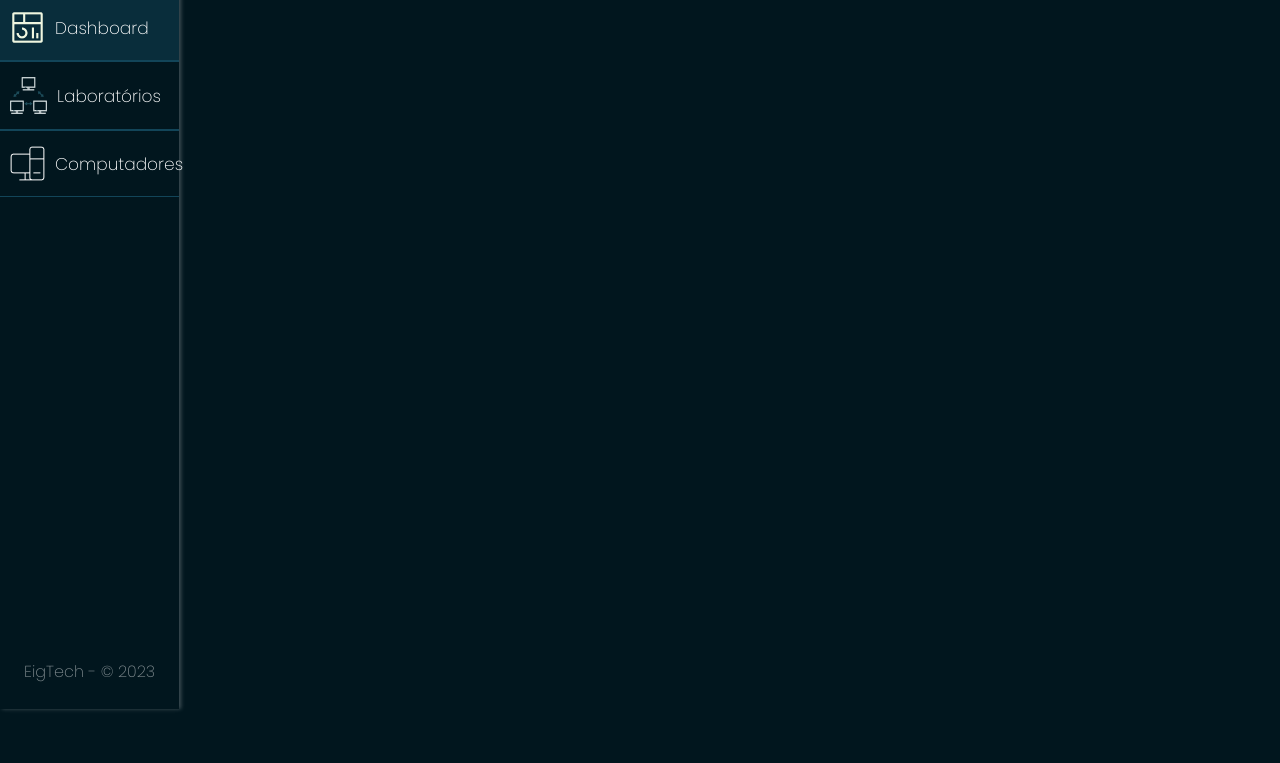
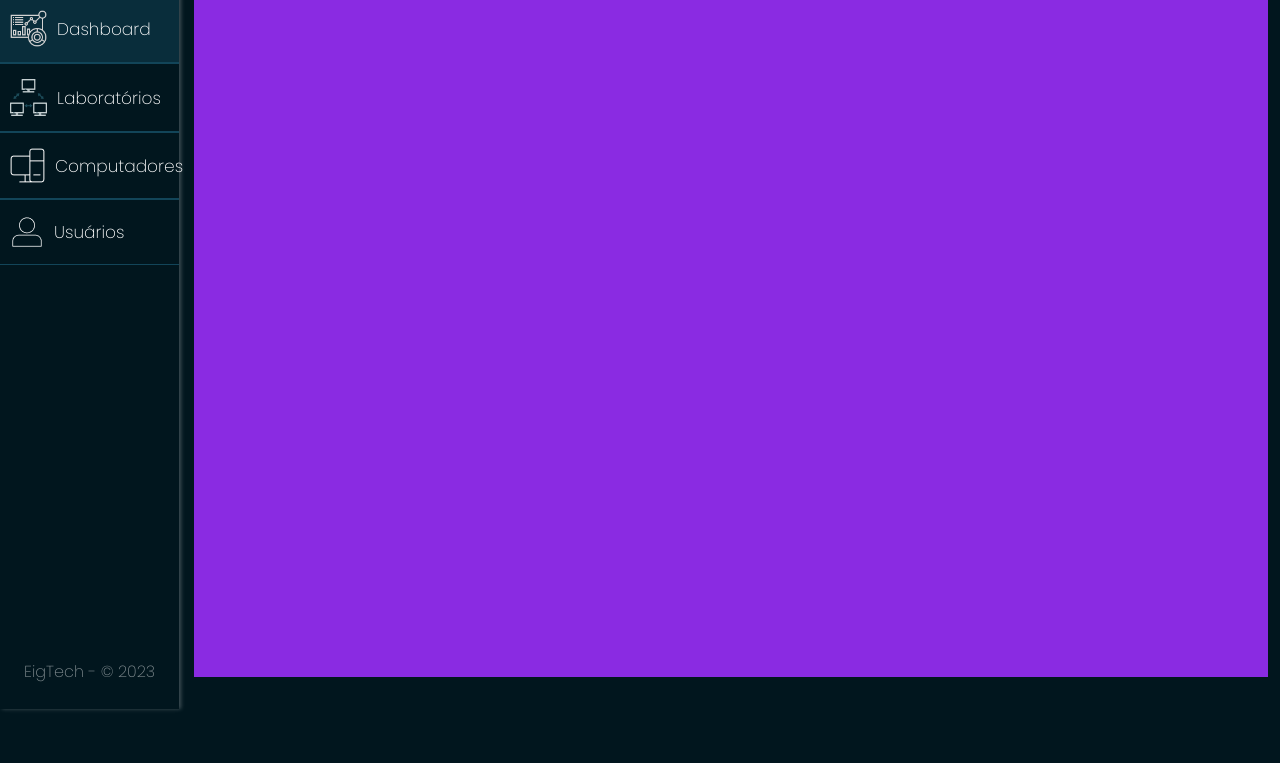
Before and after one commit to EigTech-Solutions/DataGuard, a plain HTML site: page telaBase.html in a window 1280 px wide. Shown: the part 101-864 px from the top of the page. Drawn offline with Linux system fonts and the light colour scheme.

Commit message:
Finalizando o css inicial da página base da aplicação

```diff
--- a/basePages.css
+++ b/basePages.css
@@ -3,6 +3,23 @@
 *{
     margin: 0;
     padding: 0;
+    scrollbar-width: thin;
+    scrollbar-color: #124559 #598392;
+}
+
+/* Works on Chrome, Edge, and Safari */
+*::-webkit-scrollbar {
+    width: 12px;
+}
+
+*::-webkit-scrollbar-track {
+    background: #598392;
+}
+
+*::-webkit-scrollbar-thumb {
+    background-color: #124559;
+    border-radius: 20px;
+    border: 3px solid #598392;
 }
 
 body{
@@ -130,8 +147,19 @@ body{
     background-color: #598392;
 }
 
-.conteudo-page{
-    /* background-color: aqua; */
+.container-page{
     width: 100%;
     height: 100%;
+    overflow-y: auto;
 }
+
+.conteudo-page{
+    border: solid blueviolet;
+    background-color: blueviolet;
+    width: 97%;
+    height: 86%;
+    margin: 20px 0 50px 15px;
+    display: flex;
+    flex-direction: column;
+    justify-content: space-between;
+}
--- a/telaBase.html
+++ b/telaBase.html
@@ -13,7 +13,7 @@
         <ul>
             <li>
                 <a href="#" class="pgAtual">
-                    <img src="assents/carbon_dashboard.png" alt="icon dashboard"> Dashboard
+                    <img src="assents/dashboard.png" width="37px" alt="icon dashboard"> Dashboard
                 </a>
             </li>
             <li>
@@ -24,6 +24,11 @@
             <li>
                 <a href="#">
                     <img src="assents/icon_computer-outline.png" alt=""> Computadores
+                </a>
+            </li>
+            <li>
+                <a href="#">
+                    <img src="assents/iwwa_user.png" alt=""> Usuários
                 </a>
             </li>
         </ul>
@@ -37,16 +42,23 @@
             <div class="usuario">
                 <span>Olá, <b>Username</b></span>
                 <select class="sl_perfil">
-                    <option value="0">Perf. Técnico</option>
-                    <option value="1">Perf. Admin</option>
+                    <option value="0">Perf. Admin</option>
+                    <option value="1" selected>Perf. Técnico</option>
                 </select>
             </div>
 
-            <button class="btn-logout">
+            <button class="btn-logout" onclick="logout()">
                 <img src="assents/Vector_logout.png" alt="icon logout"> Logout
             </button>
         </div>
-        <div class="conteudo-page"></div>
+
+        <!-- Codar o conteudo da página destas divs -->
+        <div class="container-page">
+            <div class="conteudo-page">
+                <!-- codar aqui -->
+            </div>
+        </div>
     </div>
 </body>
 </html>
+<script src="scriptBasePages.js"></script>
```
Also changed, not shown: assents/dashboard.png (added), assents/iwwa_user.png (added), scriptBasePages.js (added).
